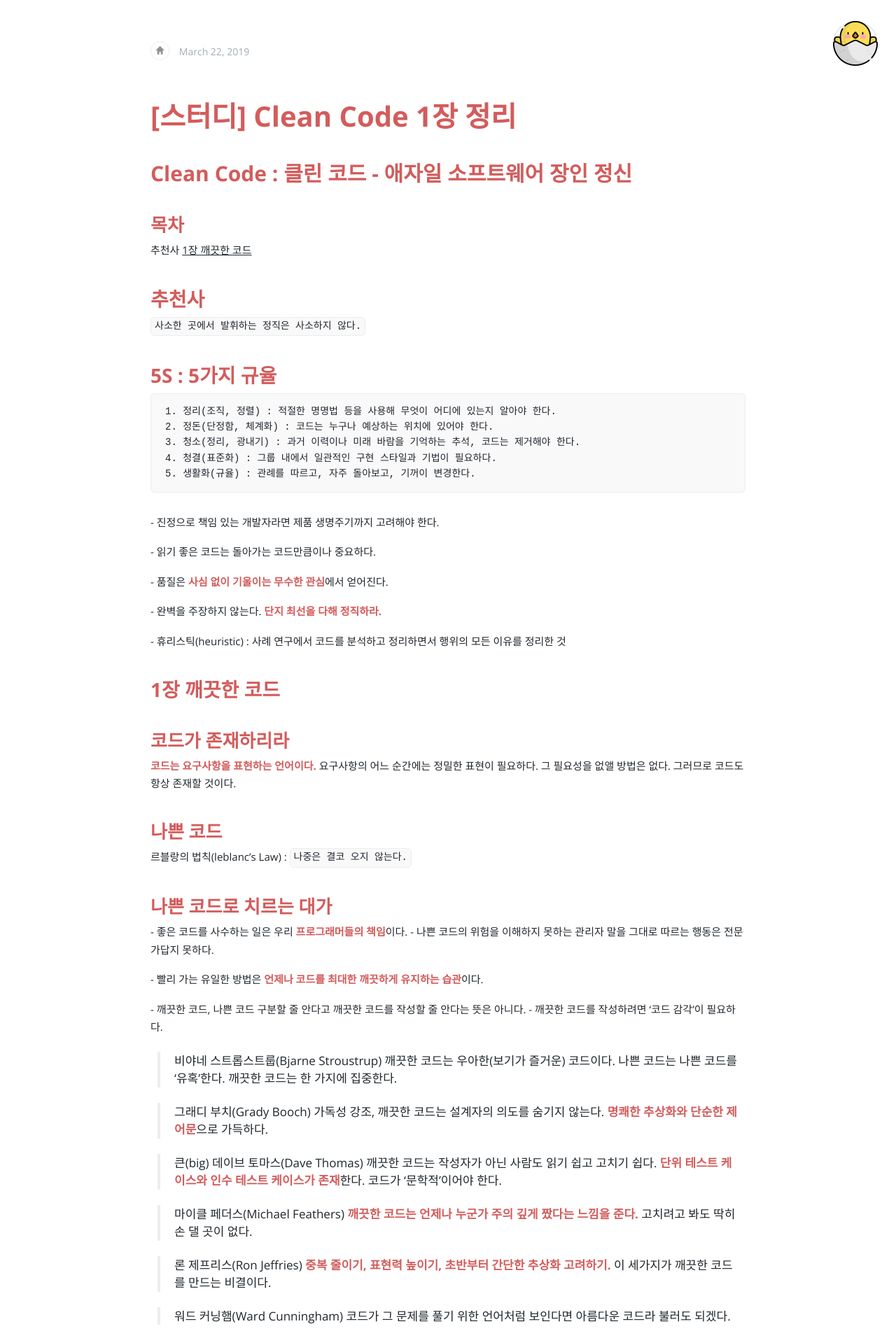
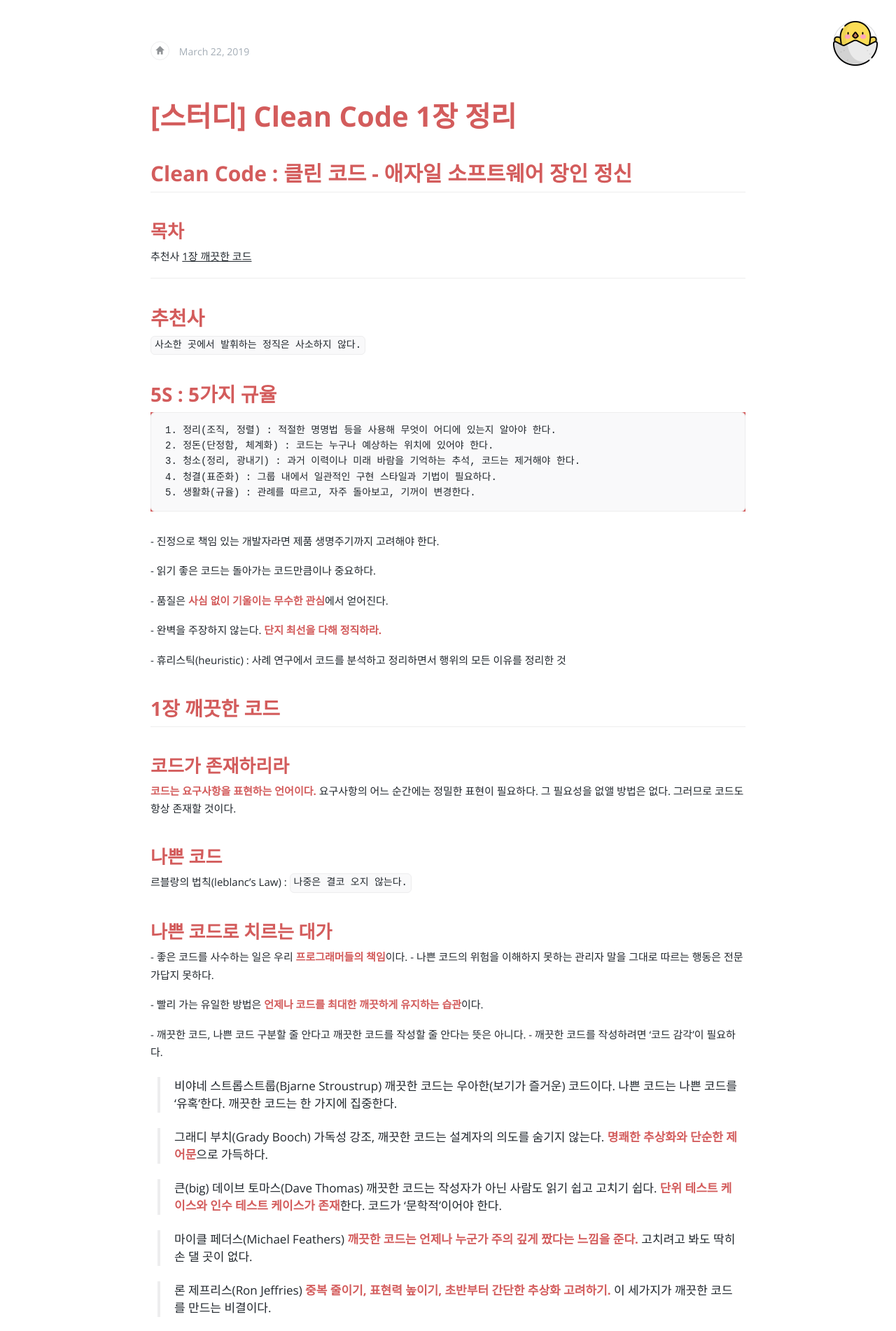
Before and after one commit to vormwald/joon, a Jekyll site: the page built from _posts/2019-03-22-[스터디]-Clean-Code 1장 정리.md, in a window 1280 px wide. Shown: the top 1902 px of the page at 70% size. Built offline with Jekyll 4.4.1, drawn with Linux system fonts in a browser that asks for light colours; our own code applies the rules of GitHub Pages for plain Markdown files; Markdown is read by kramdown in place of the engine named in the settings; comment, search, counter and statistics services are not loaded.

Commit message:
add line and add color code-rouge

```diff
--- a/_posts/2019-03-22-[스터디]-Clean-Code 1장 정리.md
+++ b/_posts/2019-03-22-[스터디]-Clean-Code 1장 정리.md
@@ -1,8 +1,12 @@
 # Clean Code : 클린 코드 - 애자일 소프트웨어 장인 정신
+
+***
 
 ### 목차
 추천사
 <u>1장 깨끗한 코드</u>
+
+***
 
 ## 추천사
 `사소한 곳에서 발휘하는 정직은 사소하지 않다.`
@@ -27,6 +31,8 @@
 \- 휴리스틱(heuristic) : 사례 연구에서 코드를 분석하고 정리하면서 행위의 모든 이유를 정리한 것
 
 ## 1장 깨끗한 코드
+
+***
 
 ### 코드가 존재하리라
 **코드는 요구사항을 표현하는 언어이다.** 요구사항의 어느 순간에는 정밀한 표현이 필요하다. 그 필요성을 없앨 방법은 없다. 그러므로 코드도 항상 존재할 것이다.
--- a/css/screen.css
+++ b/css/screen.css
@@ -1,6 +1,10 @@
 /* Link colour */
 a {
     color: #d35c5c;
+}
+
+.highlighter-rouge {
+    background-color: #d35c5c;
 }
 
 a > p {
```
